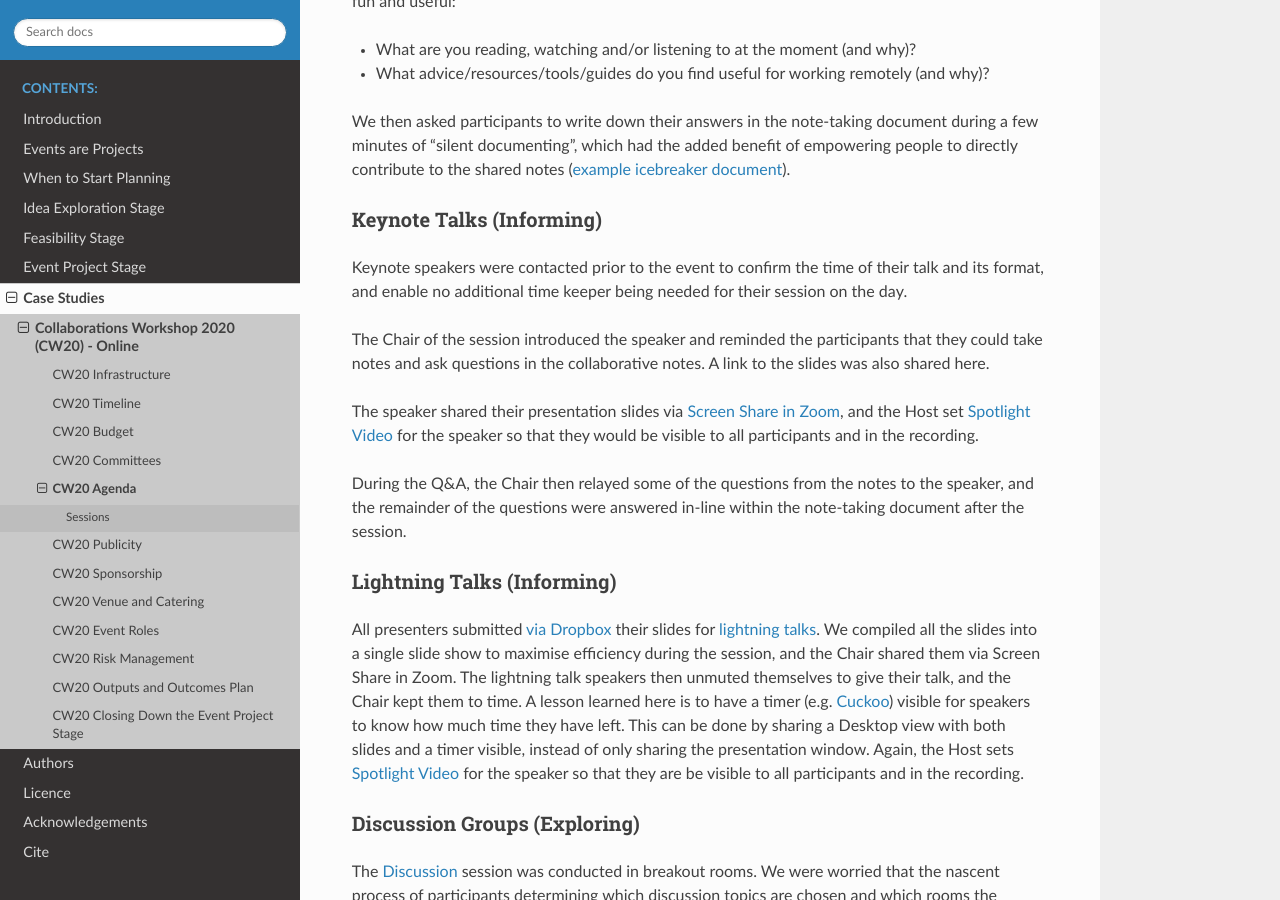
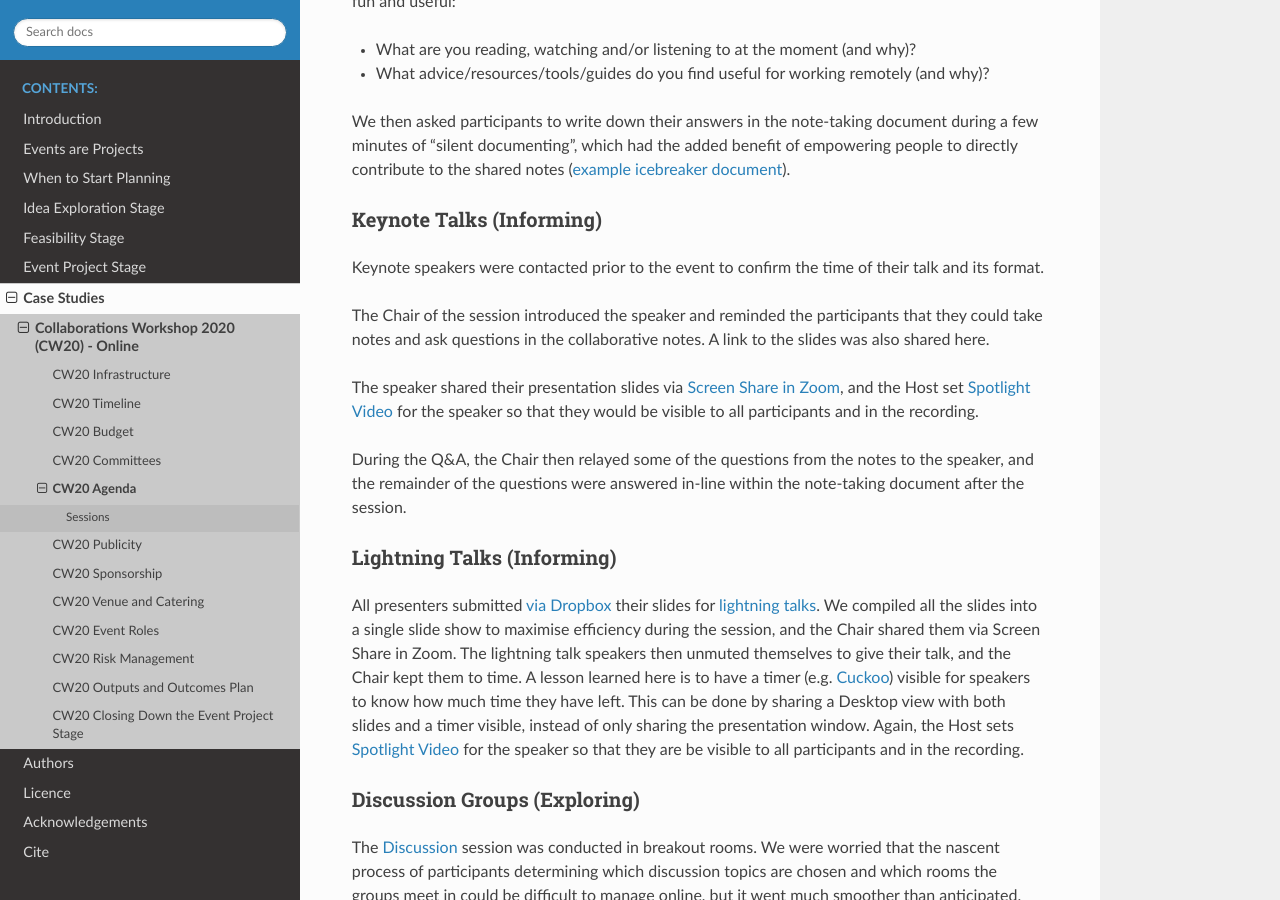
Before and after one commit to softwaresaved/event-organisation-guide, a Sphinx documentation site: the page built from docs/eog/case-studies/cw20/agenda.rst, in a window 1280 px wide and 900 px high, scrolled down 972 px. Built offline with Sphinx 7.4.7 and the Read the Docs theme 2.0.0, drawn with Linux system fonts in a browser that asks for light colours.

Commit message:
removed section on time keeper not being needed and added the fact that we told the speaker the length of the talk.

```diff
--- a/docs/eog/case-studies/cw20/agenda.rst
+++ b/docs/eog/case-studies/cw20/agenda.rst
@@ -33,7 +33,7 @@
 Keynote Talks (Informing)
 ^^^^^^^^^^^^^^^^^^^^^^^^^^
 
-Keynote speakers were contacted prior to the event to confirm the time of their talk and its format, and enable no additional time keeper being needed for their session on the day.
+Keynote speakers were contacted prior to the event to confirm the time of their talk and its format.
 
 The Chair of the session introduced the speaker and reminded the participants that they could take notes and ask questions in the collaborative notes. A link to the slides was also shared here.
 
```
